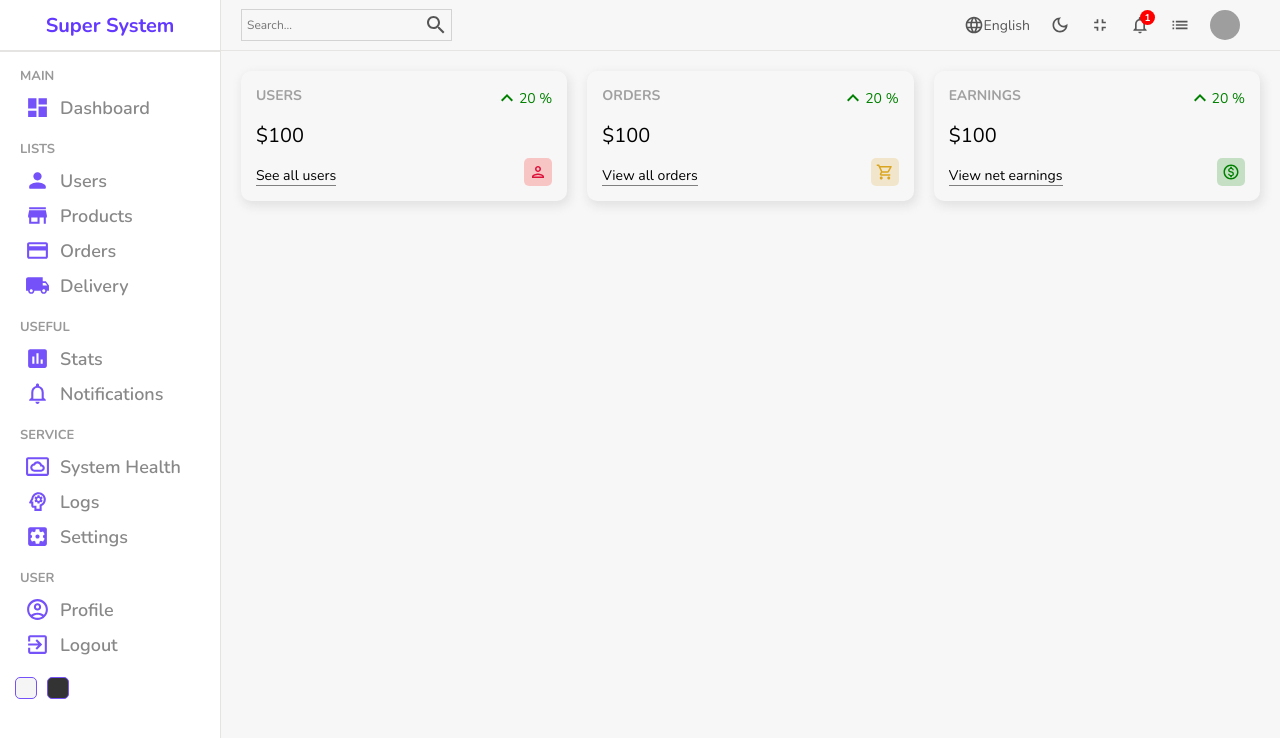
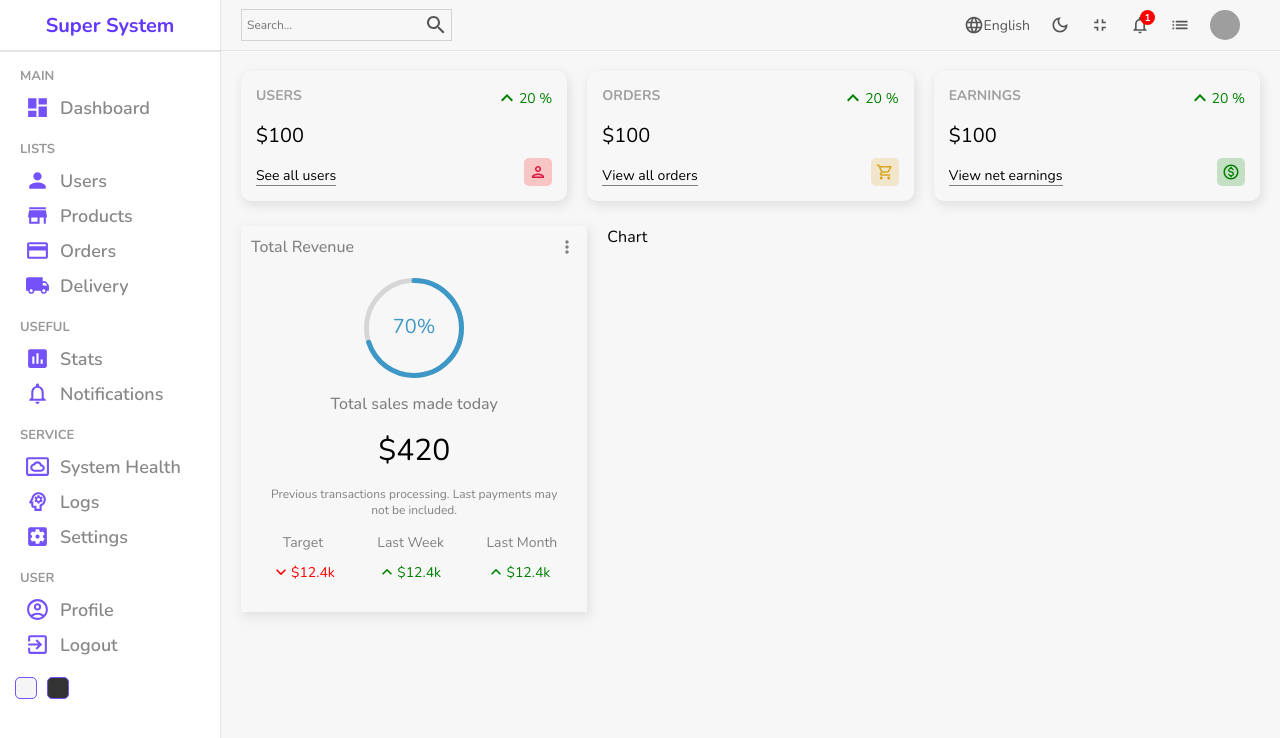
Before and after one commit to knrbokhari/super-system, a React (Create React App) app in the folder super-system/: page / in a window 1280 px wide. Shown: the top 738 px of the page. Built offline with nearby package versions, Linux system fonts and the light colour scheme; grey boxes are pictures that could not be loaded.

Commit message:
creating featured component

```diff
--- a/super-system/package.json
+++ b/super-system/package.json
@@ -11,6 +11,7 @@
     "@testing-library/react": "^13.0.0",
     "@testing-library/user-event": "^13.2.1",
     "react": "^18.2.0",
+    "react-circular-progressbar": "^2.1.0",
     "react-dom": "^18.2.0",
     "react-router-dom": "^6.4.1",
     "react-scripts": "5.0.1",
--- /dev/null
+++ b/super-system/src/components/Chart/Chart.js
@@ -0,0 +1,8 @@
+import React from "react";
+import "./Chart.scss";
+
+const Chart = () => {
+  return <div className="chart">Chart</div>;
+};
+
+export default Chart;
--- /dev/null
+++ b/super-system/src/components/Chart/Chart.scss
@@ -0,0 +1,3 @@
+.chart {
+  flex: 4;
+}
--- /dev/null
+++ b/super-system/src/components/Featured/Featured.js
@@ -0,0 +1,53 @@
+import React from "react";
+import "./Featured.scss";
+import MoreVertIcon from "@mui/icons-material/MoreVert";
+import { CircularProgressbar } from "react-circular-progressbar";
+import "react-circular-progressbar/dist/styles.css";
+import KeyboardArrowDownIcon from "@mui/icons-material/KeyboardArrowDown";
+import KeyboardArrowUpOutlinedIcon from "@mui/icons-material/KeyboardArrowUpOutlined";
+
+const Featured = () => {
+  return (
+    <div className="featured">
+      <div className="top">
+        <h1 className="title">Total Revenue</h1>
+        <MoreVertIcon fontSize="small" />
+      </div>
+      <div className="bottom">
+        <div className="featuredChart">
+          <CircularProgressbar value={70} text={"70%"} strokeWidth={5} />
+        </div>
+        <p className="title">Total sales made today</p>
+        <p className="amount">$420</p>
+        <p className="desc">
+          Previous transactions processing. Last payments may not be included.
+        </p>
+        <div className="summary">
+          <div className="item">
+            <div className="itemTitle">Target</div>
+            <div className="itemResult negative">
+              <KeyboardArrowDownIcon fontSize="small" />
+              <div className="resultAmount">$12.4k</div>
+            </div>
+          </div>
+          <div className="item">
+            <div className="itemTitle">Last Week</div>
+            <div className="itemResult positive">
+              <KeyboardArrowUpOutlinedIcon fontSize="small" />
+              <div className="resultAmount">$12.4k</div>
+            </div>
+          </div>
+          <div className="item">
+            <div className="itemTitle">Last Month</div>
+            <div className="itemResult positive">
+              <KeyboardArrowUpOutlinedIcon fontSize="small" />
+              <div className="resultAmount">$12.4k</div>
+            </div>
+          </div>
+        </div>
+      </div>
+    </div>
+  );
+};
+
+export default Featured;
--- /dev/null
+++ b/super-system/src/components/Featured/Featured.scss
@@ -0,0 +1,79 @@
+.featured {
+  flex: 2;
+  -webkit-box-shadow: 2px 4px 10px 1px rgba(0, 0, 0, 0.47);
+  box-shadow: 2px 4px 10px 1px rgba(201, 201, 201, 0.47);
+  padding: 10px;
+
+  .top {
+    display: flex;
+    align-items: center;
+    justify-content: space-between;
+    color: gray;
+
+    .title {
+      font-size: 16px;
+      font-weight: 500;
+    }
+  }
+
+  .bottom {
+    padding: 20px;
+    display: flex;
+    flex-direction: column;
+    align-items: center;
+    justify-content: center;
+    gap: 15px;
+
+    .featuredChart {
+      width: 100px;
+      height: 100px;
+    }
+
+    .title {
+      font-weight: 500;
+      color: gray;
+    }
+
+    .amount {
+      font-size: 30px;
+    }
+
+    .desc {
+      font-weight: 300;
+      font-size: 12px;
+      color: gray;
+      text-align: center;
+    }
+
+    .summary {
+      width: 100%;
+      display: flex;
+      align-items: center;
+      justify-content: space-between;
+
+      .item {
+        text-align: center;
+
+        .itemTitle {
+          font-size: 14px;
+          color: gray;
+        }
+
+        .itemResult {
+          display: flex;
+          align-items: center;
+          margin-top: 10px;
+          font-size: 14px;
+
+          &.positive {
+            color: green;
+          }
+
+          &.negative {
+            color: red;
+          }
+        }
+      }
+    }
+  }
+}
--- a/super-system/src/pages/Home/Home.js
+++ b/super-system/src/pages/Home/Home.js
@@ -3,6 +3,8 @@
 import Sidebar from "../../components/Sidebar/Sidebar";
 import Navbar from "../../components/Navbar/Navbar";
 import Widget from "../../components/Widget/Widget";
+import Featured from "../../components/Featured/Featured";
+import Chart from "../../components/Chart/Chart";
 
 const Home = () => {
   return (
@@ -15,6 +17,10 @@
           <Widget type="order" />
           <Widget type="earning" />
         </div>
+        <div className="charts">
+          <Featured />
+          <Chart />
+        </div>
       </div>
     </div>
   );
--- a/super-system/src/pages/Home/Home.scss
+++ b/super-system/src/pages/Home/Home.scss
@@ -5,10 +5,15 @@
     flex: auto;
     background: #f7f7f7;
 
-    .widgets {
+    .widgets,
+    .charts {
       display: flex;
       padding: 20px;
       gap: 20px;
     }
+
+    .charts {
+      padding: 5px 20px;
+    }
   }
 }
```
Also changed, not shown: 1 other file (tests, documents, lock files or other folders).
